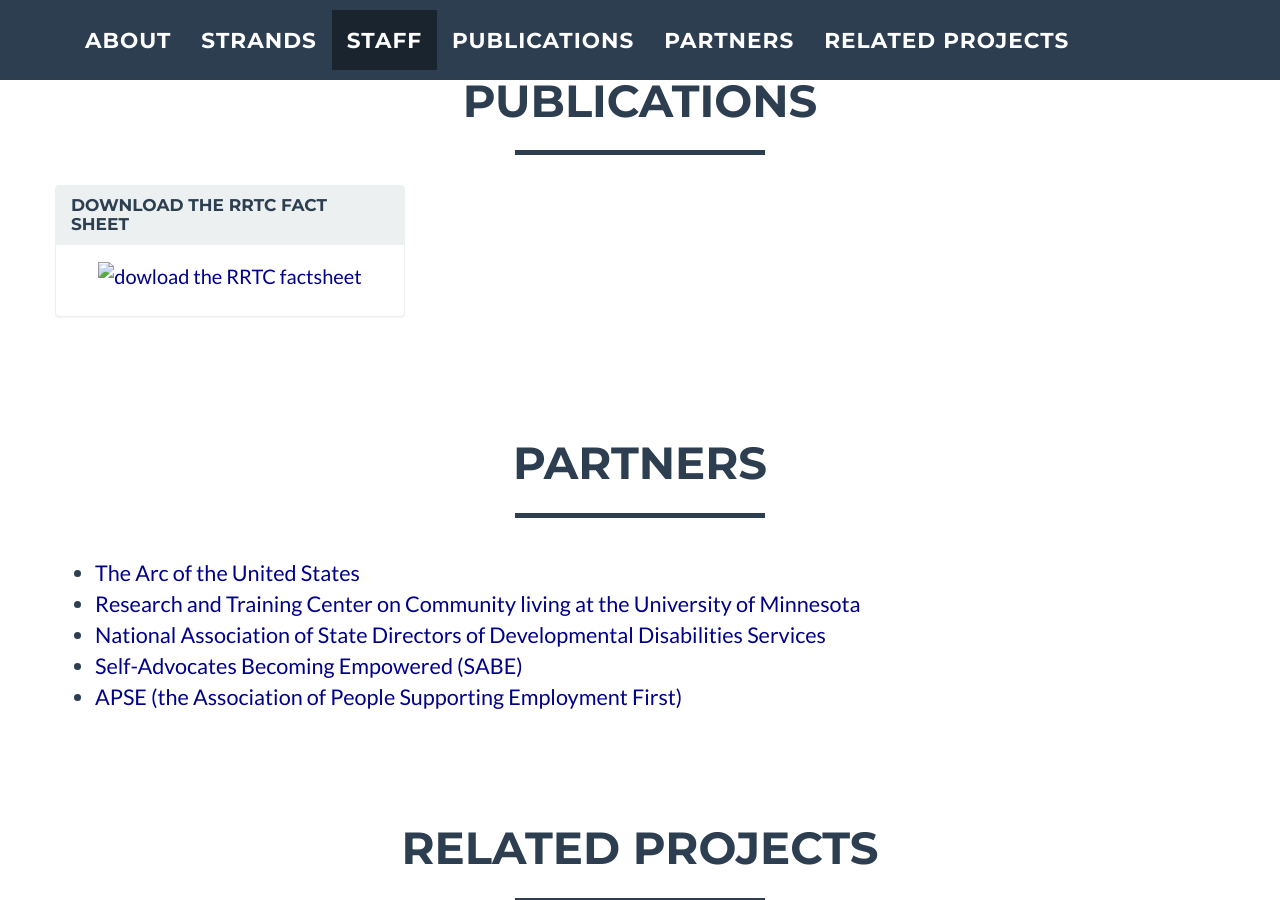
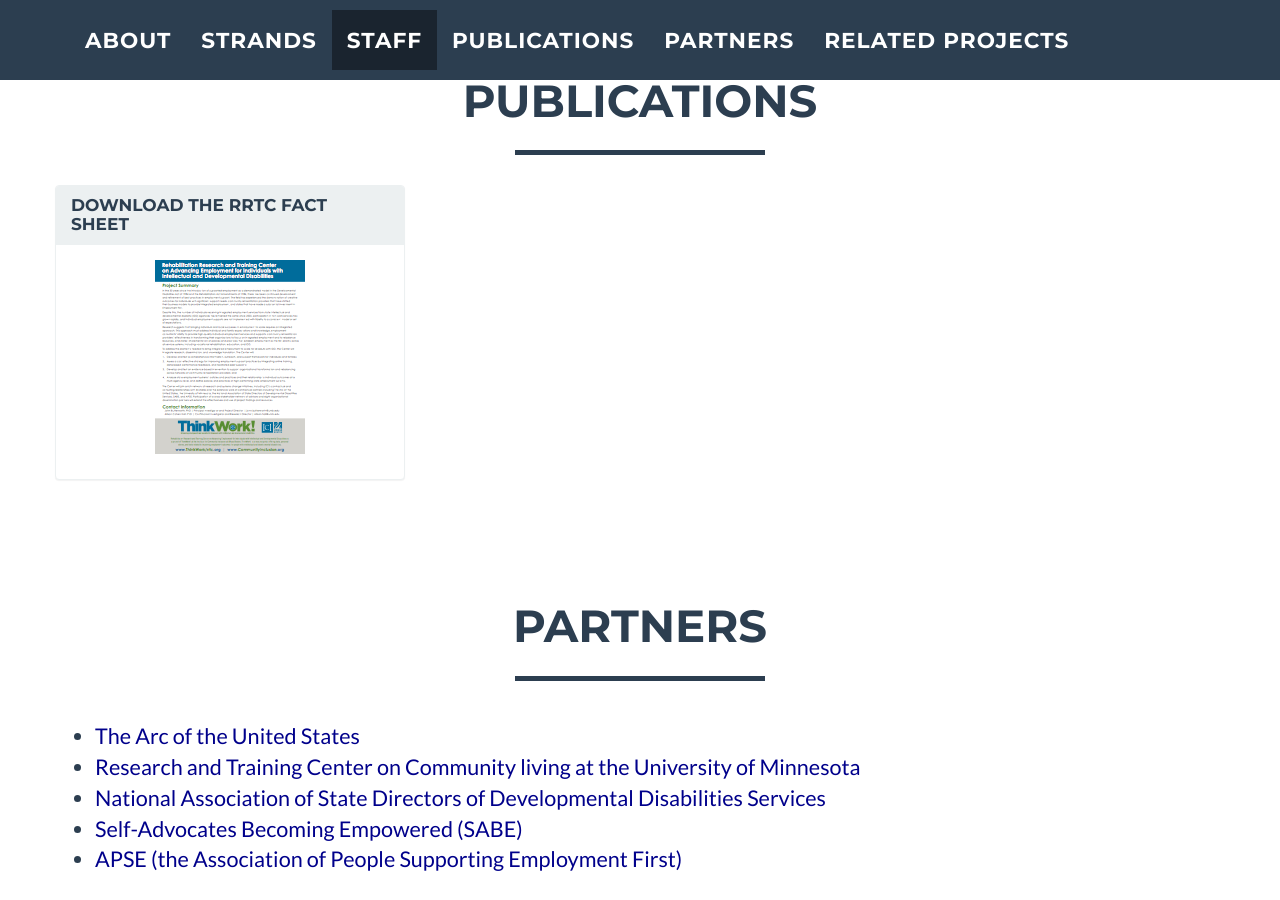
Before and after one commit to communityinclusion/thinkwork.org, a Jekyll site: the page built from rrtc/index.html, in a window 1280 px wide and 900 px high, scrolled down 2130 px. Built offline with Jekyll 4.4.1, drawn with Linux system fonts in a browser that asks for light colours.

Commit message:
and again

```diff
--- a/_includes/pubs.html
+++ b/_includes/pubs.html
@@ -15,7 +15,7 @@
   </div>
   <div class="panel-body">
   <center>
-    <p><a href="/img/RRTC_factsheet_F.pdf"><img src="img/RRTC_factsheet_F_.png" alt="dowload the RRTC factsheet" /></a></p>
+    <p><a href="/img/RRTC_factsheet_F.pdf"><img src="/img/RRTC_factsheet_F_.png" alt="dowload the RRTC factsheet" /></a></p>
     </center>
   </div>
 </div>
```
